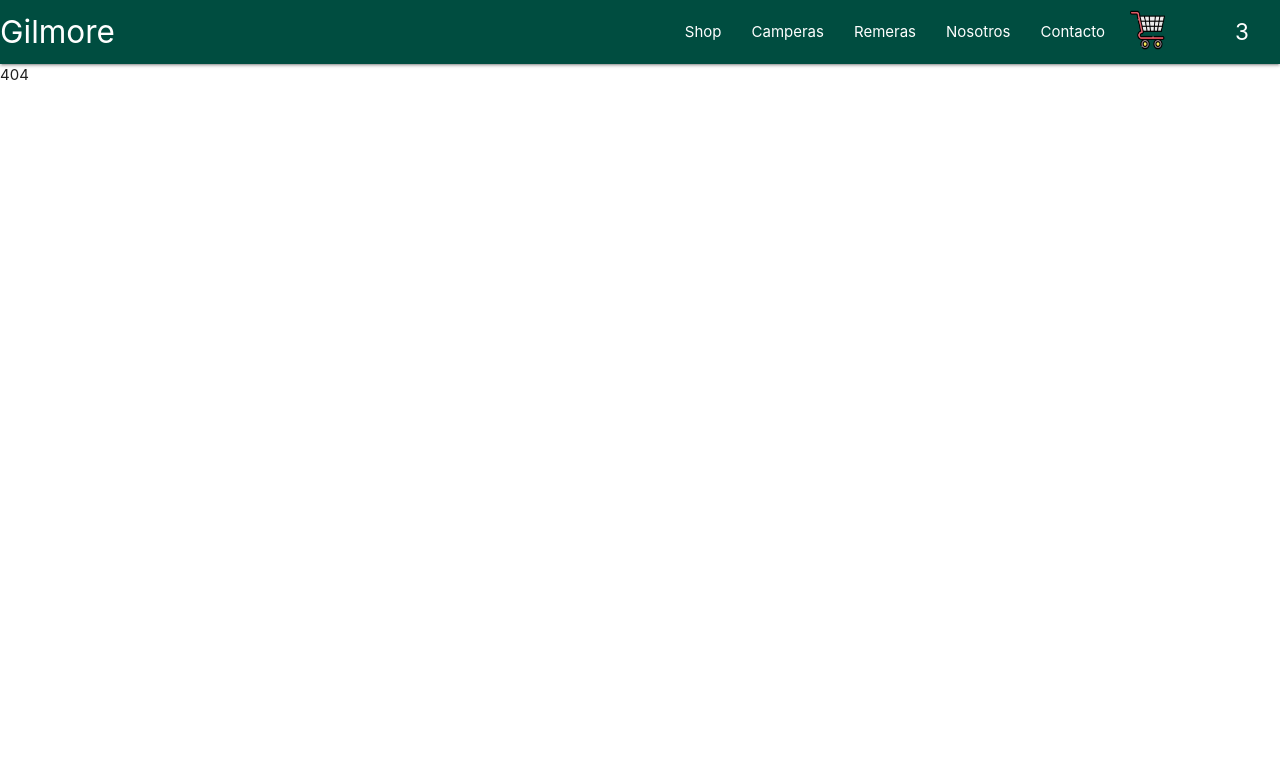
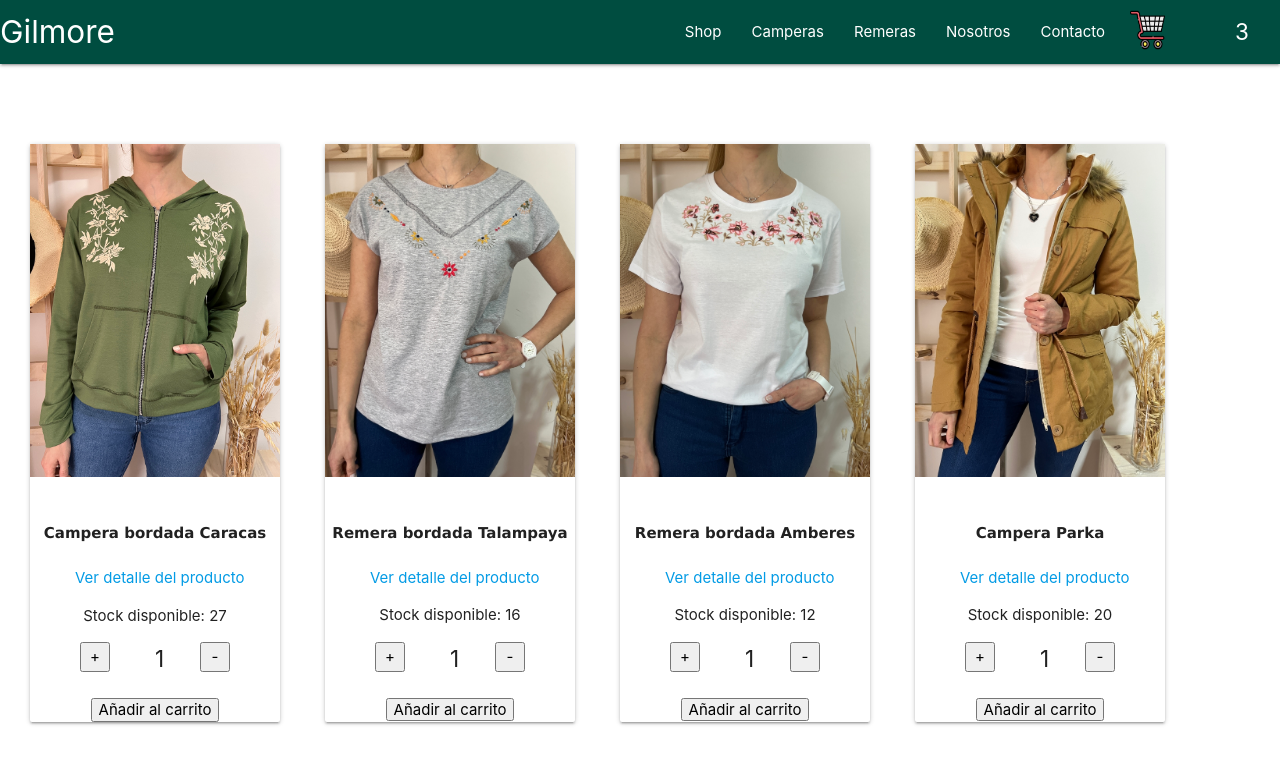
Before and after one commit to magalizap/gilmore, a React (Create React App) app: page /categoria/campera in a window 1280 px wide. Before the commit this address had no page. Shown: the top 764 px of the page. Built offline with nearby package versions, Linux system fonts and the light colour scheme.

Commit message:
nuevo commit

```diff
--- a/src/app/Layout.js
+++ b/src/app/Layout.js
@@ -1,13 +1,24 @@
 
 import { Outlet } from 'react-router-dom'
 import NavBar from '../components/NavBar/NavBar'
+//
+import { useEffect, useState } from 'react'
+import { getItem } from './api'
+import { useParams } from 'react-router-dom'
 
 const Layout = () => {
+
+  const [category, setCategory] = useState([])
+  const {categoryId} = useParams()
+  useEffect(() =>{
+      getItem().then(res => setCategory(res.filter((category) => category.categoria == categoryId)))
+  },[])
+
   return (
-    <div>
-        <NavBar cart={3} />
+    <>
+        <NavBar category={category} cart={3}/>
         <Outlet/>
-    </div>
+    </>
   )
 }
 
--- a/src/app/Router.js
+++ b/src/app/Router.js
@@ -1,8 +1,8 @@
-import { BrowserRouter, Route, Routes} from 'react-router-dom';
-import ItemListContainer from '../containers/ItemListContainer/ItemListContainer';
-import Layout from './Layout';
+import { BrowserRouter, Route, Routes} from 'react-router-dom'
+import ItemListContainer from '../containers/ItemListContainer/ItemListContainer'
+import Layout from './Layout'
 import ItemDetailContainer from '../containers/ItemDetailContainer/ItemDetailContainer'
-import Home from '../components/Home/Home';
+import Home from '../components/Home/Home'
 
 const Router = () => (
     <BrowserRouter>
@@ -10,13 +10,13 @@ const Router = () => (
             <Route element={<Layout/>}>
                 <Route path='/ItemListContainer/' element={<ItemListContainer/>}  />
                 <Route index element={<Home/>}/>
-                <Route path='category/:id' element={<ItemListContainer/>}/>
-                <Route path='item/:id' element={<ItemDetailContainer/>}/>
+                <Route path='/categoria/:categoryId' element={<ItemListContainer/>}/>
+                <Route path='/item/:id' element={<ItemDetailContainer/>}/>
                  { /* Es muy recomendable añadir esta ruta para obtener un mensaje de error en el caso de que la ruta no exista. De lo contrario, si la ruta no existe llegaremos a una página en blanco */}
                 <Route path="*" element={<div>404</div> } />
             </Route>
         </Routes>
     </BrowserRouter>
-);
+)
 
-export default Router;
+export default Router
--- a/src/app/api.js
+++ b/src/app/api.js
@@ -2,34 +2,39 @@ import campera from '../assets/img/campera-bordada.jpg'
 import remera from '../assets/img/remera-gris.jpg'
 import remera2 from '../assets/img/remera-bordada-amberes.jpg'
 import campera2 from '../assets/img/campera-parka.jpg'
+
 const productos = [
     {
         id: 1,
-        nombre: "Remera bordada Talampaya",
+        nombre:"Campera bordada Caracas",
         imagen: campera,
         stockDescripcion: "Stock disponible: 27",
-        stock: 27
+        stock: 27,
+        categoria: "campera"
     },
     {
         id: 2,
-        nombre: "Campera bordada Caracas",
+        nombre:  "Remera bordada Talampaya",
         imagen: remera,
         stockDescripcion: "Stock disponible: 16",
-        stock:16
+        stock:16,
+        categoria: "remera"
     },
     {
         id: 3,
-        nombre: "Campera bordada Caracas",
+        nombre: "Remera bordada Amberes",
         imagen: remera2,
         stockDescripcion: "Stock disponible: 12",
-        stock:12
+        stock:12,
+        categoria: "remera"
     },
     {
         id: 4,
-        nombre: "Campera bordada Caracas",
+        nombre: "Campera Parka",
         imagen: campera2,
         stockDescripcion: "Stock disponible: 20",
-        stock:20
+        stock:20,
+        categoria: "campera"
     }
 
 ]
@@ -47,19 +52,12 @@ export const getProductos = () =>{
     return task
 }
 
-// un único objeto --> ItemDetailContainer
+
 
 export const getItem = () => new Promise((res, rej) =>{
    setTimeout(() =>{
         res(productos)
    },2000)
+
+
 })
-
-/**
- *     res({
-        nombre: "Remera bordada Talampaya",
-        imagen: campera,
-        stock: "Stock disponible: 27",
-        descripcion: "Remera Bordada  Medidas (tomadas de frente a la prenda) Talle S: 48cm de axila a axila - 60cm de largo  Talle M: 50cm de axila a axila - 61cm de largo  Talle L/XL: 53cm de axila a axila - 62cm de largo  Corte suelto  - Manga Corta  Tela Algodón"
-    })
- */
--- a/src/components/Item/Item.js
+++ b/src/components/Item/Item.js
@@ -1,19 +1,19 @@
-import React from 'react'
+
 import { Link } from 'react-router-dom'
 import ItemCount from '../../containers/ItemCount/ItemCount'
 
 
-const item = ({producto}) => {
+const Item = ({producto}) => {
 
   return (
     <div className='card'>
        <img className='imgProductos' src= {producto.imagen} alt='imagen'/>
        <h1 className='productoTitle'>{producto.nombre}</h1>
-       <Link to={`/Item/${item.id}`} className='botonProducto'>Ver detalle del producto</Link>
+       <Link to={`/item/${producto.id}`} className='botonProducto'>Ver detalle del producto</Link>
        <footer className='footerProducto'>{producto.stockDescripcion}</footer>
        <ItemCount stock={producto.stock} initial={1} onAdd={(valor)=>alert("Añadiste "+ valor + " productos al carrito")}/>
     </div>
   )
 }
 
-export default item
+export default Item
--- a/src/components/ItemDetail/ItemDetail.js
+++ b/src/components/ItemDetail/ItemDetail.js
@@ -1,5 +1,4 @@
 import React from 'react'
-import { Link } from 'react-router-dom'
 import ItemCount from '../../containers/ItemCount/ItemCount'
 const ItemDetail = ({product}) => {
 
@@ -8,7 +7,6 @@ const ItemDetail = ({product}) => {
     <div className='card'>
       <img className='imgProductos' src= {product.imagen} alt='imagen'/>
       <h1 className='productoTitle'>{product.nombre}</h1>
-      <Link to={`/Item/:id`} className='botonProducto'>Ver detalle del producto</Link>
       <footer className='footerProducto'>{product.stockDescripcion}</footer>
       <ItemCount stock={product.stock} initial={1} onAdd={(valor)=>alert("Añadiste "+ valor + " productos al carrito")}/>
     </div>
--- a/src/components/NavBar/NavBar.js
+++ b/src/components/NavBar/NavBar.js
@@ -1,9 +1,10 @@
-import React from 'react'
+//import React, { useState } from 'react'
 import { NavLink } from 'react-router-dom'
 import CartWidget from '../CartWidget/CartWidget'
 
 
-const NavBar = ({cart}) => {
+const NavBar = ({category, cart}) => {
+
   return (
     <nav className='teal darken-4'>
       <div className="nav-wrapper">
@@ -13,10 +14,10 @@ const NavBar = ({cart}) => {
             <NavLink to='/ItemListContainer/'>Shop</NavLink>
           </li>
           <li>
-            <NavLink to='/category/:caregoryId'>Camperas</NavLink>
+            <NavLink to={`/categoria/${category.categoria}` }>Camperas</NavLink>
           </li>
           <li>
-            <NavLink to='/category/:caregoryId'>Remeras</NavLink>
+            <NavLink to={`/categoria/${category.categoria}` }>Remeras</NavLink>
           </li>
           <li>
             <NavLink to='/Nosotros/'>Nosotros</NavLink>
@@ -43,4 +44,18 @@ export default NavBar
 
 /**
  * Cambiar los href por NavLinks, crear componentes para nosotros y contacto
+ *
+ *
+ *
+* /// codigo de prueba, usar la lógica dentro del NavBar
+      import { useEffect, useState } from 'react'
+      import { useParams } from 'react-router-dom'
+      import { getProductos } from '../../app/api'
+
+      const [category, setCategory] = useState()
+      const {caregoryId} = useParams()
+
+      useEffect(() =>{
+        getProductos().then(res => setCategory(res.filter((category) => category.categoria == caregoryId)))
+      }, [])
  */
--- a/src/containers/ItemDetailContainer/ItemDetailContainer.js
+++ b/src/containers/ItemDetailContainer/ItemDetailContainer.js
@@ -1,29 +1,19 @@
-import React from 'react'
+
 import { useEffect, useState } from 'react'
 import { getItem } from '../../app/api'
+import { useParams } from 'react-router-dom'
 import ItemDetail from '../../components/ItemDetail/ItemDetail'
-import { useParams } from 'react-router-dom'
+
 const ItemDetailContainer = () => {
 
-    const [producto, setProducto] = useState([])
+    const [producto, setProducto] = useState()
     const {id} = useParams()
     useEffect(() =>{
-        getItem().then(res => setProducto(res.find(item => item.id === parseInt(id))))
-    })
+        getItem().then(res => setProducto(res.find((item) => item.id == id)))
 
-  return (
-    <>
-        <ItemDetail product={producto}/>
-    </>
-  )
+    },[])
+
+  return  producto && <ItemDetail  product={producto}/>
 }
 
 export default ItemDetailContainer
-
-/**
- *     useEffect(() =>{
-        getItem().then((data) =>{
-            setProducto(data)
-        })
-    },[])
- */
--- a/src/containers/ItemListContainer/ItemListContainer.js
+++ b/src/containers/ItemListContainer/ItemListContainer.js
@@ -2,13 +2,17 @@ import ItemList from '../../components/ItemList/ItemList'
 import { useEffect, useState } from 'react'
 import { getProductos } from '../../app/api'
 
+
 const ItemListContainer = ({saludo}) => {
   const [productos, setProductos] = useState([])
+
   useEffect(() =>{
     getProductos().then((data) =>{
       setProductos(data)
     })
   }, [])
+
+
   return (
     <>
       <h1>{saludo}</h1>
```
